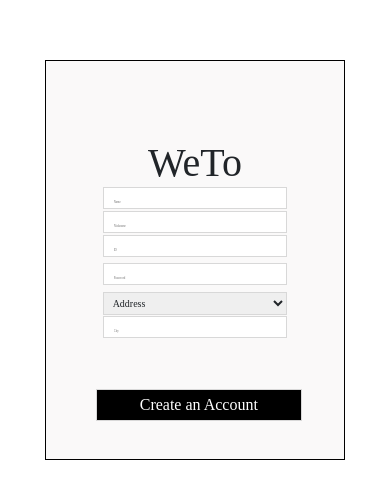
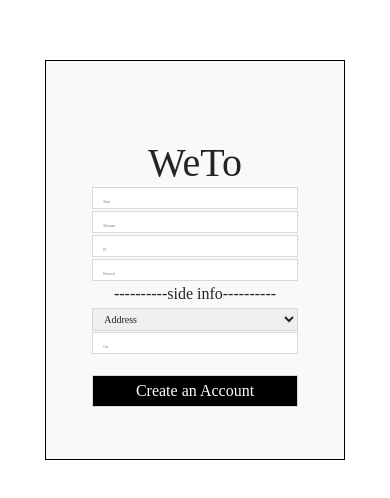
Before and after one commit to nanannannana/weToo, a React (Create React App) app: page /Join in a window 390 px wide. Shown: the part 162-660 px from the top of the page. Built offline with nearby package versions, Linux system fonts and the light colour scheme.

Commit message:
Feat: 반응형

```diff
--- a/src/components/main/Weather.jsx
+++ b/src/components/main/Weather.jsx
@@ -16,21 +16,23 @@ const Outer = styled.div`
   top: 50%;
   left: 50%;
   transform: translate(-50%, -50%);
+  @media (max-width: 768px) {
+    display: inline-block;
+    width:100%;
+    align-content: initial;
+    top:10%;
+  }
 `
-const Title = styled.p`
+const Title = styled.span`
   margin: 1% 0 0 0;
   /* transform: translate(0%, 0%); */
   font-size: 2vw;
   font-family: 'Port Lligat Slab';
   font-style: normal;
   font-weight: 400;
-  /* @media (max-width: 769px) {
-    font-size: 4vw;
-    margin-bottom: 25px;
+  @media (max-width: 768px) {
+    display: none;
   }
-  @media (max-width: 321px) {
-    font-size: 7vw;
-  } */
   `;
 
 const WeatherBox = styled.div`
@@ -43,7 +45,13 @@ const WeatherBox = styled.div`
   font-size: 1vw;
   font-family: 'Poppins';
   font-weight: 700;
+  @media (max-width: 768px) {
+  width: 40%;
+  min-height: 150px;
+  position: absolute;
+  }
   `;
+
   const State = styled.img`
     width: 8vh;
     height: 8vh;
@@ -57,6 +65,13 @@ const FitnessBox = styled.div`
   font-size: 1vw;
   font-family: 'Poppins';
   font-weight: 700;
+  @media (max-width: 768px) {
+    position: absolute;
+    min-height: 150px;
+  width: 40%;
+  left: 45%;
+  top: 100%;
+  }
   `;
 const Fitimg = styled.img`
   margin: 15%;
@@ -166,7 +181,6 @@ export default function Weather() {
               <br />
               </div>
       </WeatherBox>
-      <br />
     <Title>Today Fitness</Title>
     <FitnessBox>
               <br />
--- a/src/pages/Join.jsx
+++ b/src/pages/Join.jsx
@@ -29,7 +29,7 @@ const Logo = styled.p`
   cursor: pointer;
 `;
 const ID = styled.input`
-  width: 62%;
+  width: 69%;
   height: 3%;
   padding: 10px;
   border: 1px solid #d8d8d8;
@@ -38,7 +38,7 @@ const ID = styled.input`
   }
 `;
 const Name = styled.input`
-  width: 62%;
+  width: 69%;
   height: 3%;
   padding: 10px;
   border: 1px solid #d8d8d8;
@@ -47,7 +47,7 @@ const Name = styled.input`
   }
 `;
 const Nickname = styled.input`
-  width: 62%;
+  width: 69%;
   height: 3%;
   padding: 10px;
   border: 1px solid #d8d8d8;
@@ -56,19 +56,18 @@ const Nickname = styled.input`
   }
 `;
 const PW = styled.input`
-  width: 62%;
+  width: 69%;
   height: 3%;
   padding: 10px;
   border: 1px solid #d8d8d8;
-  margin: 5px;
   ::placeholder {
     font-size: 3px;
   }
 `;
 const City = styled.select`
-  width: 62%;
+  width: 69%;
   height: 6%;
-  padding-left: 5px;
+  padding-left: 7px;
   border: 1px solid #d8d8d8;
   font-size: 10px;
   ::placeholder {
@@ -76,7 +75,7 @@ const City = styled.select`
   }
 `;
 const Address = styled.input`
-  width: 62%;
+  width: 69%;
   height: 3%;
   padding: 10px;
   border: 1px solid #d8d8d8;
@@ -87,7 +86,7 @@ const Address = styled.input`
 const Joinbtn = styled.button`
   width: 69%;
   height: 8%;
-  margin: 50px;
+  margin: 20px;
   border: 1px solid #d8d8d8;
   cursor: pointer;
   font-family: 'Port Lligat Slab';
@@ -171,8 +170,10 @@ export default function JoinBox() {
           value={pwd}
           type={'password'}
           onChange={registerPwd}
+          required
         />
-        <City name="items1" onChange={registerCity}>
+        <div>----------side info----------</div>
+        <City name="items1" onChange={registerCity} required>
           <option value="">Address</option>
           <option value="seoul">서울특별시</option>
           <option value="Daejeon">세종특별시</option>
@@ -192,8 +193,7 @@ export default function JoinBox() {
           <option value="Jeollanam-do">전라남도</option>
           <option value="Jeju-do">제주도</option>
         </City>
-        <Address placeholder="City" value={address} onChange={registerAddress} />
-        <br />
+        <Address placeholder="City" value={address} onChange={registerAddress} required/>
         <Joinbtn onClick={() => register()}>Create an Account</Joinbtn>
       </Div>
     </>
--- a/src/pages/Main.jsx
+++ b/src/pages/Main.jsx
@@ -9,36 +9,49 @@ import { Link } from 'react-router-dom';
 const Fdiv = styled.div`
   position: absolute;
   left: 50%;
-  transform: translate(-50%, -20%);
+  transform: translate(-50%, -10%);
   width: 90%;
   max-width: 1930px;
   height: 85%;
+  @media (max-width: 768px) {
+  height: 30%;
+  }
 `;
 const Div = styled.div`
   position: absolute;
-  width: 30%;
+  width: 40%;
   height: 90%;
   right: 1%;
   top: 50%;
   transform: translate(0%, -50%);
   text-align: center;
-  background-color: #FAF9F9;
+  /* background-color: red; */
+  @media (max-width: 768px) {
+  position: relative;
+  width: 80%;
+  height: 70%;
+  top: -50%;
+  left: 50%;
+  transform: translate(-50%, 0%);
+  text-align: center;
+  }
 `;
 const Ldiv = styled.div`
   position: absolute;
-  width: 65%;
+  width: 57%;
   height: 90%;
   left: 1%;
   top: 50%;
   transform: translate(0%, -50%);
-  background-color: #FAF9F9;
+  /* background-color: yellow; */
+  @media (max-width: 768px) {
+  width: 80%;
+  top: 10%;
+  left: 50%;
+  transform: translate(-50%, 50%);
+  text-align: center;
+  }
   `;
-
-// const CText = styled.span`
-//   position: absolute;
-//   font-size: 2vw;
-//   background-color: yellow;
-// `;
 
 const CrBox = styled.div`
   position: absolute;
@@ -46,6 +59,10 @@ const CrBox = styled.div`
   width: 100%;
   height: 50%;
   font-size:2vw;
+  @media (max-width: 769px) {
+    background-color: #FAF9F9;
+    padding: unset;
+  }
   `;
 
 const ChBox = styled.div`
@@ -55,6 +72,10 @@ const ChBox = styled.div`
   height: 50%;
   top: 50%;
   font-size: 2vw;
+  @media (max-width: 769px) {
+    padding: unset;
+    background-color: #FAF9F9;
+  }
 `;
 // -------------------------------------------------------------
 const ChallengeItems = styled.div`
@@ -86,7 +107,7 @@ const ChallengeItems = styled.div`
   }
   @media (max-width: 769px) {
     font-size: 3vw;
-    margin-bottom: 25px;
+    display: inline;
   }
   @media (max-width: 426px) {
     font-size: 2vw;
@@ -114,6 +135,9 @@ font-size: 1vw;
 font-family: initial;
 right:10%;
 animation: ${un_mount_icon} 0.3s ease-in-out;
+@media (max-width: 769px) {
+    font-size: 1px;
+  }
 `;
 
 export default function Main({arrowShow}) {
```
